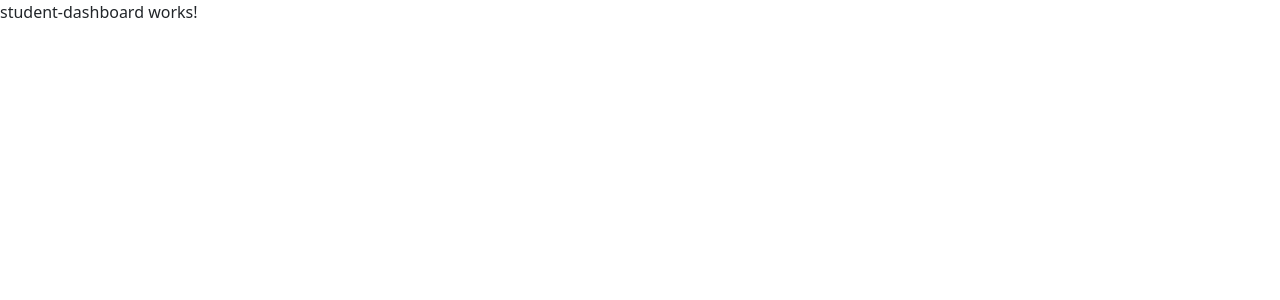
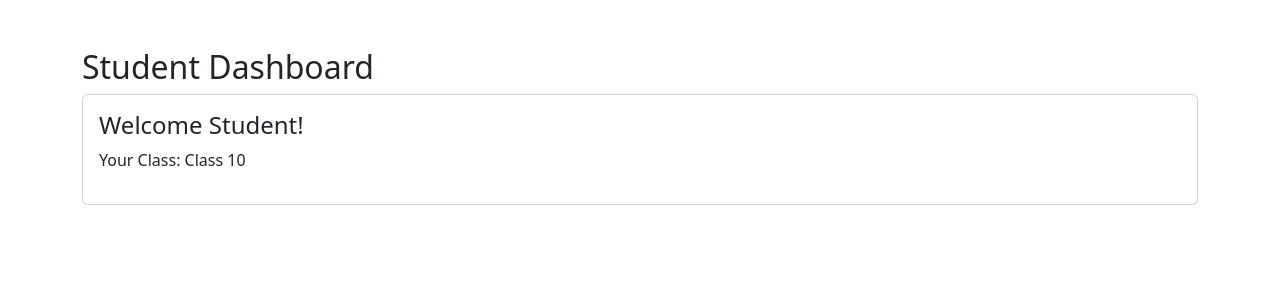
Before and after one commit to sagardnale/college-management-app, an Angular app: page /student in a window 1280 px wide. Shown: the top 300 px of the page. Built offline with nearby package versions, Linux system fonts and the light colour scheme.

Commit message:
Created UI for student dashboard

```diff
--- a/src/app/dashboard/student-dashboard/student-dashboard.component.html
+++ b/src/app/dashboard/student-dashboard/student-dashboard.component.html
@@ -1 +1,7 @@
-<p>student-dashboard works!</p>
+<div class="container mt-5">
+    <h2>Student Dashboard</h2>
+    <div class="card p-3">
+        <h4>Welcome Student!</h4>
+        <p>Your Class: Class 10</p>
+    </div>
+</div>
```
